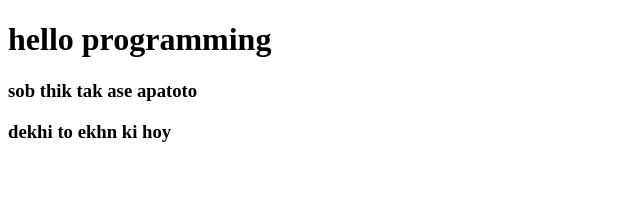
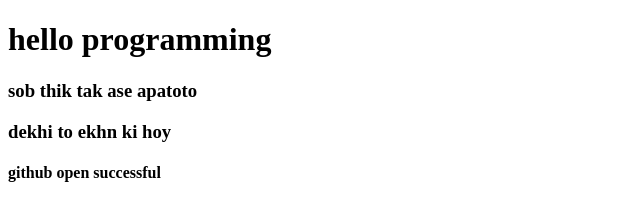
Before and after one commit to Madhobkarmaker/first-git, a plain HTML site: page index.html in a window 1280 px wide. Shown: the whole page, without its empty margins (0-640 px from the left). Drawn offline with Linux system fonts and the light colour scheme.

Commit message:
Update index.html

```diff
--- a/index.html
+++ b/index.html
@@ -9,5 +9,6 @@
     <h1>hello programming</h1>
     <h3>sob thik tak ase apatoto</h3>
     <h3>dekhi to ekhn ki hoy</h3>
+    <h4>github open successful</h4>
 </body>
 </html>
```
